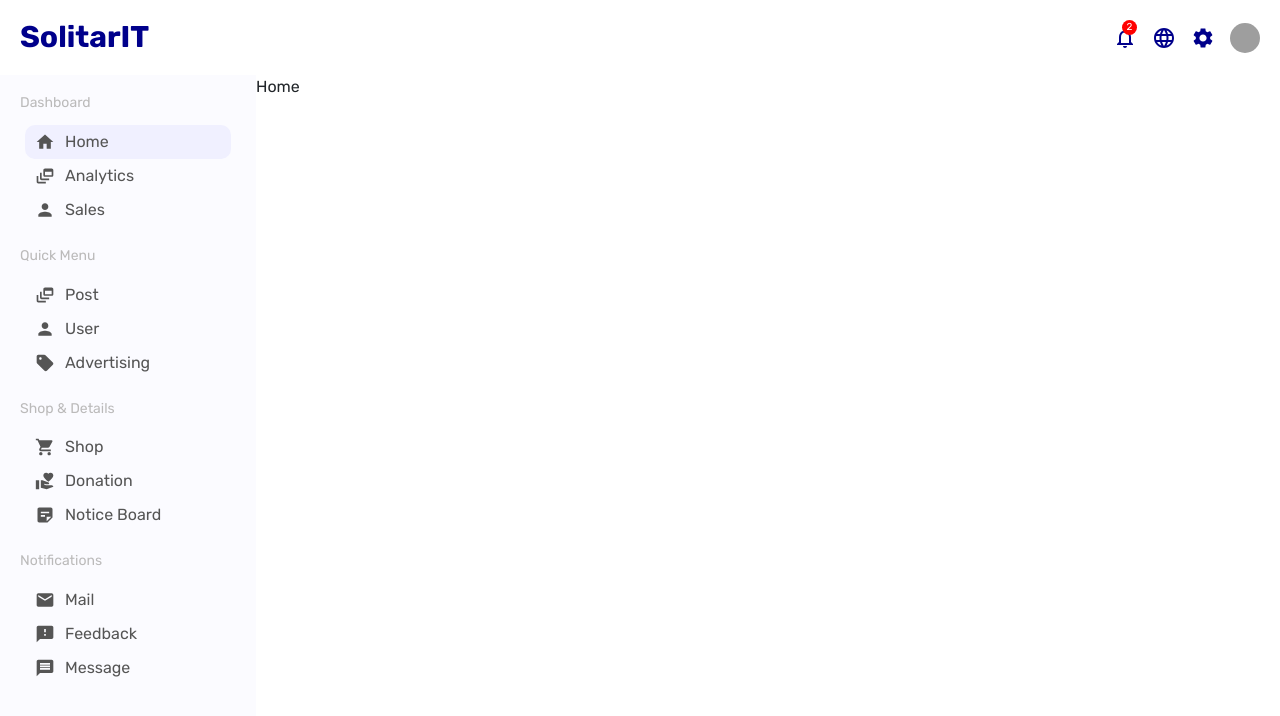
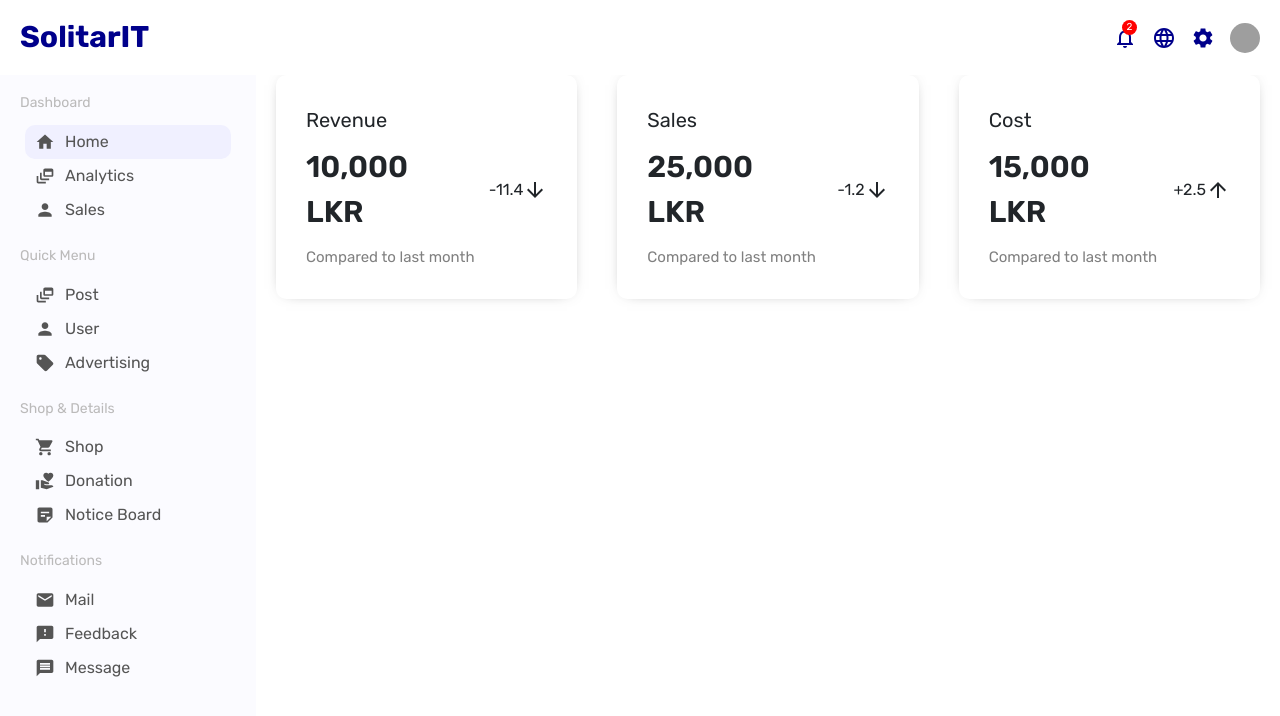
Before and after one commit to PulasthiAbey/Dashboard-BackEnd, a React (Create React App) app in the folder front_end/: page / in a window 1280 px wide. Shown: the top 716 px of the page. Built offline with nearby package versions, Linux system fonts and the light colour scheme; grey boxes are pictures that could not be loaded.

Commit message:
features and info

```diff
--- a/front_end/src/components/featuredInfo/featuredInfo.jsx
+++ b/front_end/src/components/featuredInfo/featuredInfo.jsx
@@ -1,5 +1,5 @@
 import React from "react";
-import { ArrowDownwardSharp } from "@mui/icons-material";
+import { ArrowDownwardSharp, ArrowUpwardSharp } from "@mui/icons-material";
 
 import "./featuredInfo.css";
 
@@ -16,6 +16,26 @@ const featuredInfo = () => {
         </div>
         <span className="featuredSub">Compared to last month</span>
       </div>
+      <div className="featuredItem">
+        <span className="featuredTitle">Sales</span>
+        <div className="featuredMoneyContainer">
+          <span className="featuredMoney">25,000 LKR</span>
+          <span className="featuredMoneyRate">
+            -1.2 <ArrowDownwardSharp />
+          </span>
+        </div>
+        <span className="featuredSub">Compared to last month</span>
+      </div>
+      <div className="featuredItem">
+        <span className="featuredTitle">Cost</span>
+        <div className="featuredMoneyContainer">
+          <span className="featuredMoney">15,000 LKR</span>
+          <span className="featuredMoneyRate">
+            +2.5 <ArrowUpwardSharp />
+          </span>
+        </div>
+        <span className="featuredSub">Compared to last month</span>
+      </div>
     </div>
   );
 };
--- a/front_end/src/pages/home/Home.jsx
+++ b/front_end/src/pages/home/Home.jsx
@@ -1,11 +1,12 @@
 import React from "react";
+import FeaturedInfo from "../../components/featuredInfo/featuredInfo";
 
 import "./home.css";
 
 const Home = () => {
   return (
     <div className="home">
-      <div className="">Home</div>
+      <FeaturedInfo />
     </div>
   );
 };
```
